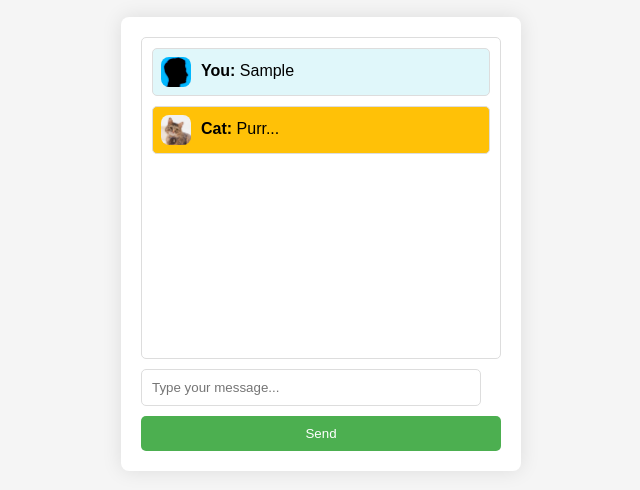
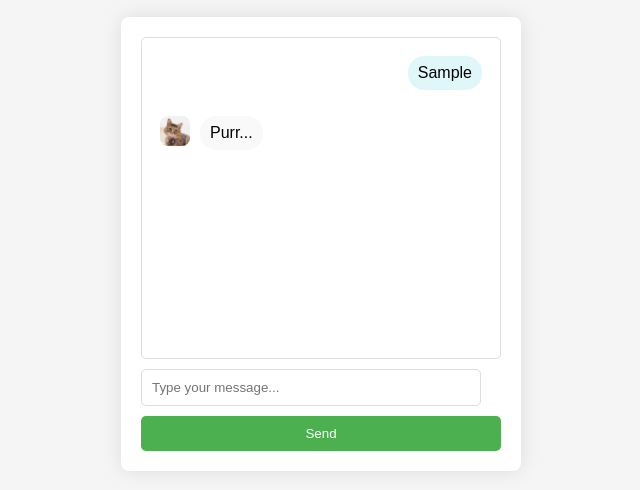
Before and after one commit to rpydm/chat, a plain HTML site: page index.html in a window 1280 px wide. Both pictures are taken after typing "Sample" into the empty fields and a click on the button "Send". Shown: the part 212-702 px from the top of the page, without its empty margins (319-959 px from the left). Drawn offline with Linux system fonts and the light colour scheme.

Commit message:
Change message contents styles

```diff
--- a/src/css/style.css
+++ b/src/css/style.css
@@ -19,7 +19,7 @@ body {
   box-sizing: border-box;
   display: flex;
   flex-direction: column;
-  height: 100%;
+
 }
 
 #chatMessages {
@@ -59,17 +59,32 @@ button:hover {
 .message {
   margin-bottom: 10px;
   padding: 8px;
-  border-radius: 5px;
+  display: flex;
+  align-item: center;
+  /* border-radius: 5px; */
+  /* background-color: #f9f9f9; */
+  /* border: 1px solid #ddd; */
+}
+
+.message-content {
   background-color: #f9f9f9;
-  border: 1px solid #ddd;
+  padding: 8px 10px;
+  border-radius: 16px;
+  max-width: 60%;
+  word-wrap: break-word;
+}
+
+.user-message .message-content {
+  background-color: #e0f7fa;
+
 }
 
 .user-message {
-  background-color: #e0f7fa;
+  justify-content: flex-end;
 }
 
 .cat-message {
-  background-color: #ffc107;
+
 }
 
 .blinking-dots {
@@ -91,7 +106,7 @@ button:hover {
   height: 30px;
   border-radius: 8px;
   margin-right: 10px;
-  vertical-align: middle;
+  /* vertical-align: middle; */
 }
 
 h1 {
--- a/src/js/scripts.js
+++ b/src/js/scripts.js
@@ -21,17 +21,19 @@ function getRandomCatResponse() {
 function appendMessage(sender, message, isUser = false, imagePath = null) {
   const messageElement = document.createElement('div');
   const className = isUser ? 'user-message' : 'cat-message';
-  const iconSrc = isUser ? userIconImgPath : catIconImgPath;
-
   messageElement.classList.add('message', className);
 
-  let messageContent = `<img src="${iconSrc}" alt="Icon Image" class="icon"><strong>${sender}:</strong>`;
+  let messageContent = '';
+  if (!isUser) {
+    const iconSrc = isUser ? userIconImgPath : catIconImgPath;
+    messageContent = `<img src="${iconSrc}" alt="Icon Image" class="icon">`;
+  }
 
   if (imagePath) {
     messageContent += `<br><img src="${imagePath}" alt="Attached Image">`;
   }
 
-  messageContent += ` ${message}`;
+  messageContent += `<span class="message-content"> ${message}</span>`;
 
   messageElement.innerHTML = messageContent;
   chatMessagesElement.appendChild(messageElement);
@@ -62,7 +64,7 @@ async function sendMessage(event) {
     dotsElement.classList.add('blinking-dots');
     dotsElement.textContent = '...';
     chatMessagesElement.appendChild(dotsElement);
-　　userInputElement.value = '';
+    userInputElement.value = '';
 
     await simulateCatTyping();
 
```
